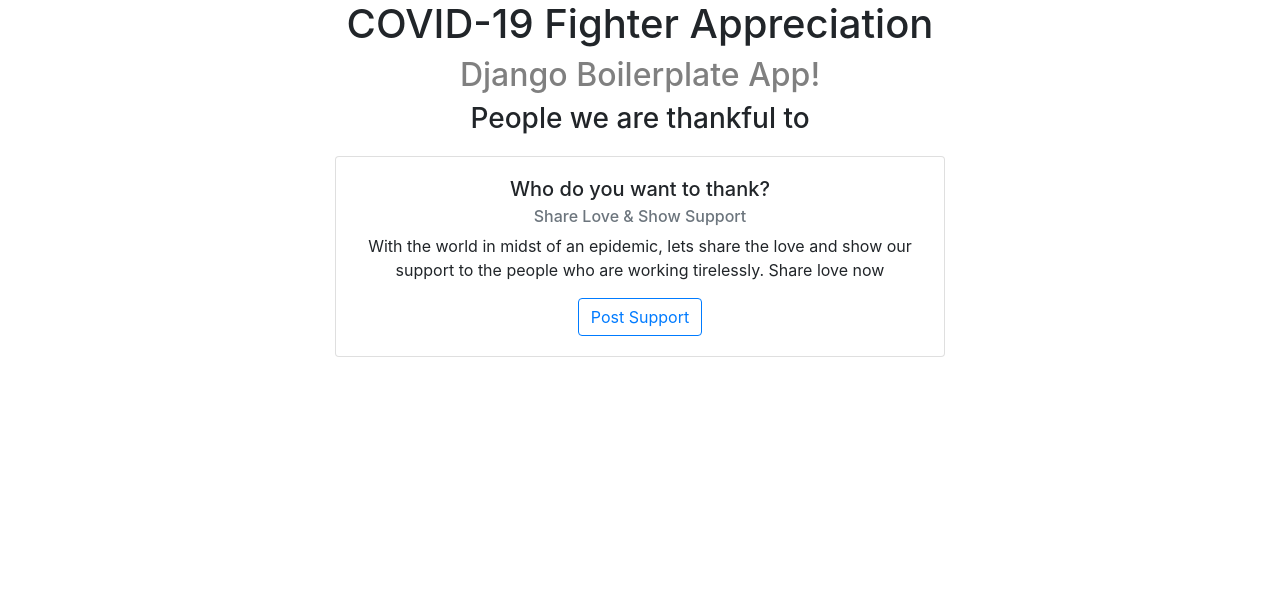
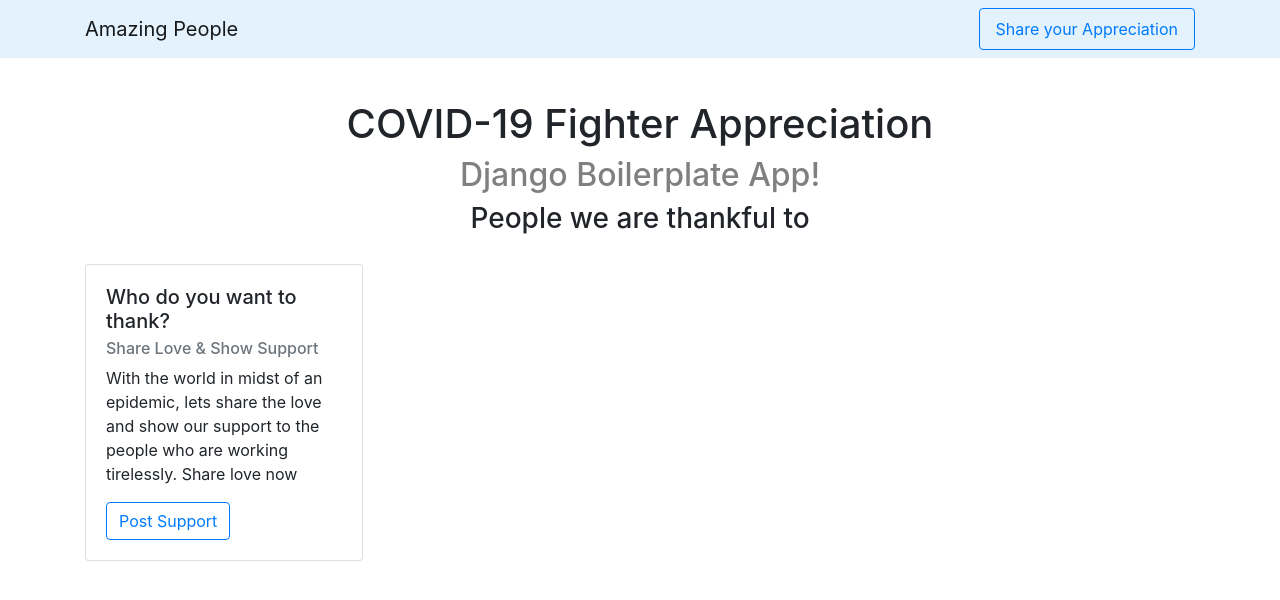
Before and after one commit to alikhundmiri/django-sample-app, a Django app: page / in a window 1280 px wide. Shown: the top 600 px of the page. Run offline with Django 3.2, Linux system fonts and the light colour scheme; data that the repository does not hold is empty; some libraries are stand-ins or nearby versions.

Commit message:
UX changes

```diff
--- /dev/null
+++ b/sample_app/templates/base.html
@@ -0,0 +1,24 @@
+<!doctype html>
+<html lang="en">
+<head>
+	<!-- Required meta tags -->
+	<meta charset="utf-8">
+	<meta name="viewport" content="width=device-width, initial-scale=1, shrink-to-fit=no">
+
+	<!-- Bootstrap CSS -->
+	<link rel="stylesheet" href="https://stackpath.bootstrapcdn.com/bootstrap/4.4.1/css/bootstrap.min.css" integrity="sha384-Vkoo8x4CGsO3+Hhxv8T/Q5PaXtkKtu6ug5TOeNV6gBiFeWPGFN9MuhOf23Q9Ifjh" crossorigin="anonymous">
+
+	<title>{% block Title %}COVID-19 Fighter Appreciation | Django Boilerplate App!{% endblock %}</title>
+</head>
+<body style="padding-top: 100px">
+	{% include 'navbar.html' %}
+	{% block content %}
+	{% endblock %}
+
+	<!-- Optional JavaScript -->
+	<!-- jQuery first, then Popper.js, then Bootstrap JS -->
+	<script src="https://code.jquery.com/jquery-3.4.1.slim.min.js" integrity="sha384-J6qa4849blE2+poT4WnyKhv5vZF5SrPo0iEjwBvKU7imGFAV0wwj1yYfoRSJoZ+n" crossorigin="anonymous"></script>
+	<script src="https://cdn.jsdelivr.net/npm/popper.js@1.16.0/dist/umd/popper.min.js" integrity="sha384-Q6E9RHvbIyZFJoft+2mJbHaEWldlvI9IOYy5n3zV9zzTtmI3UksdQRVvoxMfooAo" crossorigin="anonymous"></script>
+	<script src="https://stackpath.bootstrapcdn.com/bootstrap/4.4.1/js/bootstrap.min.js" integrity="sha384-wfSDF2E50Y2D1uUdj0O3uMBJnjuUD4Ih7YwaYd1iqfktj0Uod8GCExl3Og8ifwB6" crossorigin="anonymous"></script>
+</body>
+</html>
--- a/sample_app/templates/landing_page.html
+++ b/sample_app/templates/landing_page.html
@@ -1,51 +1,47 @@
-<!doctype html>
-<html lang="en">
-<head>
-	<!-- Required meta tags -->
-	<meta charset="utf-8">
-	<meta name="viewport" content="width=device-width, initial-scale=1, shrink-to-fit=no">
+{% extends 'base.html' %}
+{% load static %}
 
-	<!-- Bootstrap CSS -->
-	<link rel="stylesheet" href="https://stackpath.bootstrapcdn.com/bootstrap/4.4.1/css/bootstrap.min.css" integrity="sha384-Vkoo8x4CGsO3+Hhxv8T/Q5PaXtkKtu6ug5TOeNV6gBiFeWPGFN9MuhOf23Q9Ifjh" crossorigin="anonymous">
+{% block Title %}COVID-19 Fighter Appreciation | Django Boilerplate App!{% endblock %}
 
-	<title>COVID-19 Fighter Appreciation | Django Boilerplate App!</title>
-</head>
-<body>
+{% block content %}
 <div class="text-center">
-
 	<h1>COVID-19 Fighter Appreciation</h1>
 	<h2 style="color: gray">Django Boilerplate App!</h2>
+	<h3>People we are thankful to</h3>
 </div>
-
-	<div class=" container col-lg-6 offset-lg-3 col-sm-12 col-md-12 text-center">
-		<h3>People we are thankful to</h3>
-
+<section class="container">
+	<div class="col">
+		<div class="row">
+			<div class="float-right col-lg-3 col-md-12 col-sm-12">
+				<div class="row sticky-top">
 					<div class="card" style="width: 100%; margin-top: 20px">
 						<div class="card-body">
 							<h5 class="card-title">Who do you want to thank?</h5>
 							<h6 class="card-subtitle mb-2 text-muted">Share Love & Show Support</h6>
 							<p class="card-text">With the world in midst of an epidemic, lets share the love and show our support to the people who are working tirelessly. Share love now</p>
 							<a href="{% url 'core:new_post' %}" class="btn btn-outline-primary card-link">Post Support</a>
-
 						</div>
 					</div>
+				</div>
+			</div>
+			<div class="float-left col-lg-9 col-md-12 col-sm-12">
+				<div class="row row-cols-1 row-cols-md-3">
 					{% for post in posts %}
+					<div class="col mb-4">
 						<div class="card" style="width: 100%; margin-top: 20px; background-color: #E0F0F8">
 							<div class="card-body">
 								<h5 class="card-title"><a href="{% url 'core:post_detail' post.post_slug %}">{{post.person_name}}</a></h5>
 								<h6 class="card-subtitle mb-2 text-muted">{{post.person_job}}</h6>
 								<p class="card-text">we appriciate your for contribution to help fight Corona Virus</p>
-				<!-- <a href="{% url 'core:post_detail' post.post_slug %}" class="card-link">Details</a> -->
-				<!-- <a href="#" class="card-link">Another link</a> -->
+							</div>
 						</div>
 					</div>
 					{% endfor %}
+				</div>
+			</div>
 
+		</div>
+	</div>
 
-		<!-- Optional JavaScript -->
-		<!-- jQuery first, then Popper.js, then Bootstrap JS -->
-		<script src="https://code.jquery.com/jquery-3.4.1.slim.min.js" integrity="sha384-J6qa4849blE2+poT4WnyKhv5vZF5SrPo0iEjwBvKU7imGFAV0wwj1yYfoRSJoZ+n" crossorigin="anonymous"></script>
-		<script src="https://cdn.jsdelivr.net/npm/popper.js@1.16.0/dist/umd/popper.min.js" integrity="sha384-Q6E9RHvbIyZFJoft+2mJbHaEWldlvI9IOYy5n3zV9zzTtmI3UksdQRVvoxMfooAo" crossorigin="anonymous"></script>
-		<script src="https://stackpath.bootstrapcdn.com/bootstrap/4.4.1/js/bootstrap.min.js" integrity="sha384-wfSDF2E50Y2D1uUdj0O3uMBJnjuUD4Ih7YwaYd1iqfktj0Uod8GCExl3Og8ifwB6" crossorigin="anonymous"></script>
-	</body>
-	</html>
+</section>
+{% endblock %}
--- /dev/null
+++ b/sample_app/templates/navbar.html
@@ -0,0 +1,6 @@
+<nav class="navbar fixed-top navbar-expand-lg navbar-light" style="background-color: #e3f2fd;">
+	<div class="container">
+		<a class="navbar-brand" href="{% url 'core:index' %}">Amazing People</a>
+		<a class="nav-link btn btn-outline-primary" href="{% url 'core:new_post' %}">Share your Appreciation</a>
+	</div>
+</nav>
```
Also changed, not shown: sample_app/core/templates/core/new_post.html (+7 -20 lines), sample_app/core/templates/core/post_detail.html (+13 -24 lines). Lines whose indentation alone changed are shown as unchanged.
